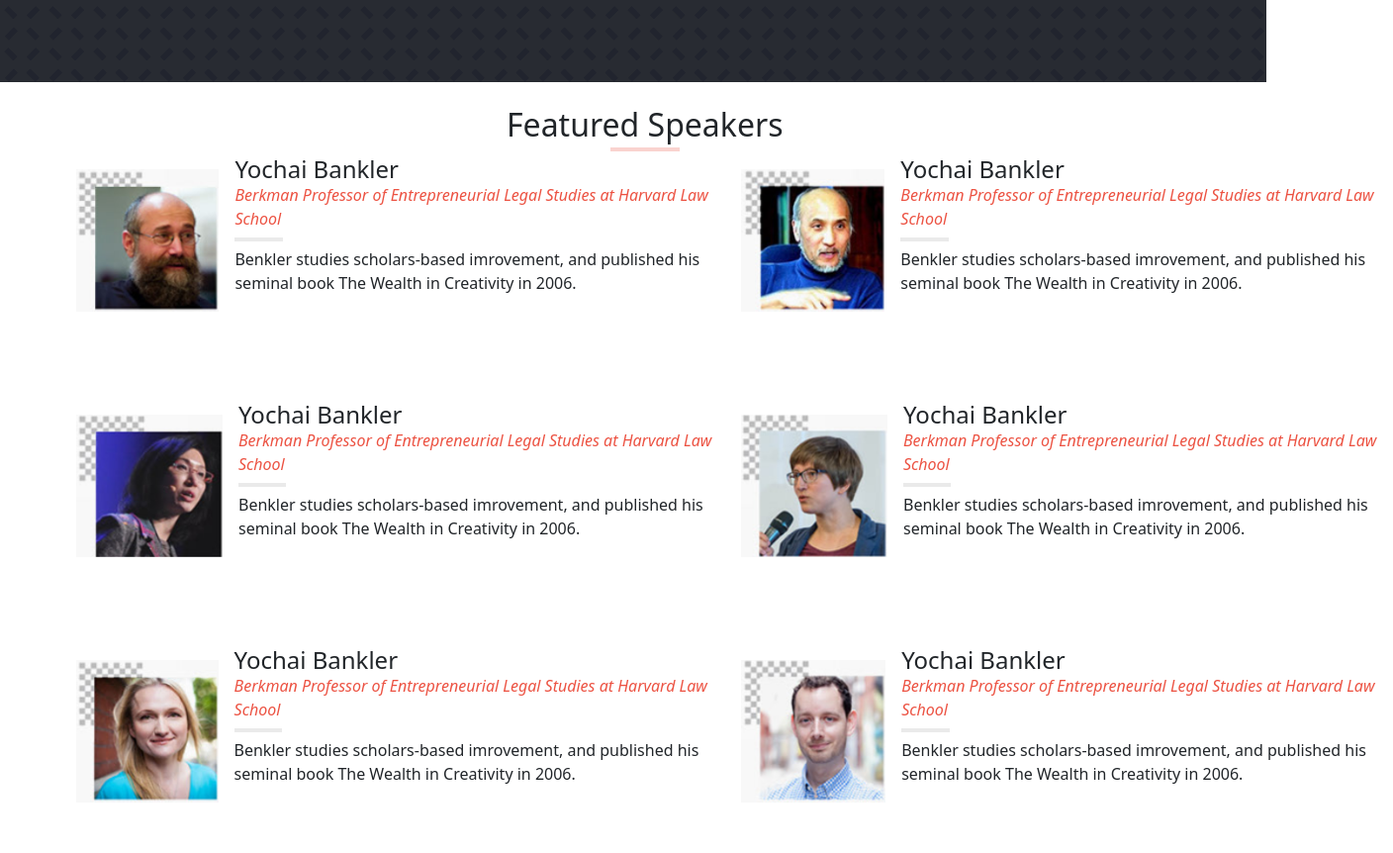
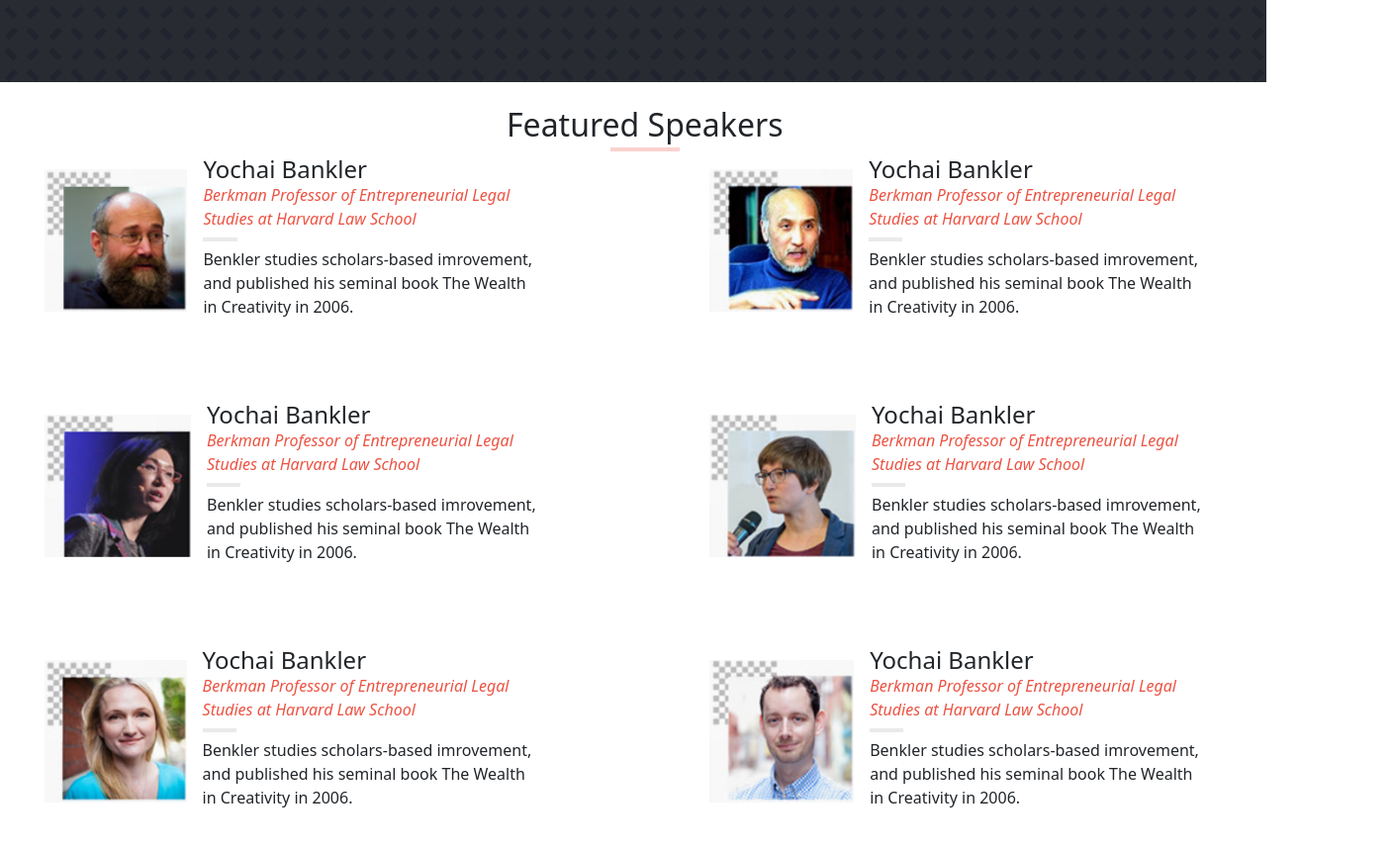
Before and after one commit to Edgahkipkemoi/capstone, a website: page index.html in a window 1280 px wide. Shown: the part 1140-2002 px from the top of the page at 99% size, 1408 px wide, since content can reach past the window. Drawn offline with nearby package versions, Linux system fonts and the light colour scheme.

Commit message:
Add width  changes to the speaker section

```diff
--- a/style.css
+++ b/style.css
@@ -674,7 +674,7 @@ body {
     display: flex;
     flex-wrap: wrap;
     position: relative;
-    padding-left: 4rem;
+    padding-left: 2rem;
     padding-right: 19rem;
     height: 50rem;
   }
@@ -718,7 +718,7 @@ body {
     display: flex;
     flex-direction: column;
     justify-content: flex-start;
-    margin: 0.1rem 0 0 0.5rem;
+    margin: 0.1rem 9rem 0 0.5rem;
   }
 
   .speaker .speaker-img {
```
